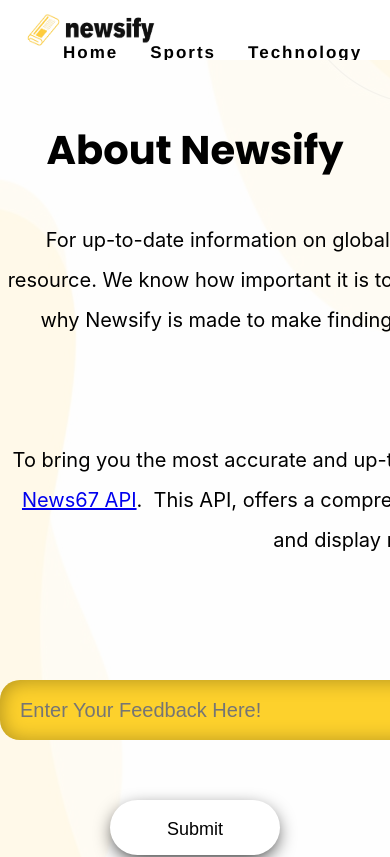
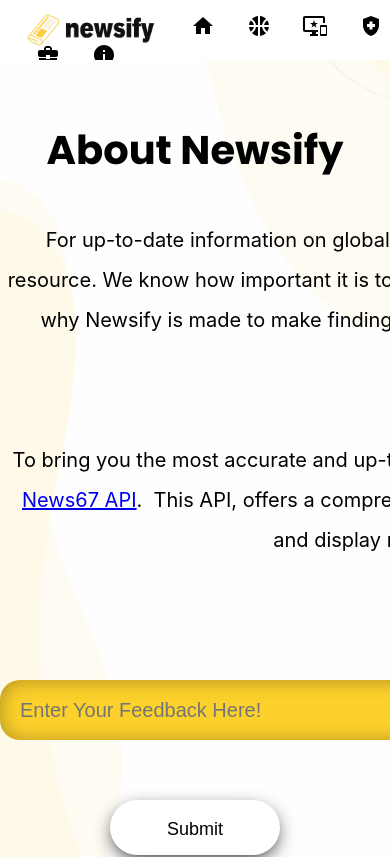
Before and after one commit to anishsinha2003/newsify, a React (Create React App) app: page /about in a window 390 px wide. Shown: the top 857 px of the page. Built offline with nearby package versions, Linux system fonts and the light colour scheme.

Commit message:
final final push

```diff
--- a/src/App.css
+++ b/src/App.css
@@ -379,7 +379,7 @@
   display: grid;
   grid-gap: 13px;
   /* background-color: black; */
-  background-color: rgb(241, 238, 238);
+  background-color: none;
   color: #444;
   width: 100vw;
   height: 700px;
--- a/src/components/NavBar.js
+++ b/src/components/NavBar.js
@@ -1,17 +1,51 @@
 import logo from '../images/logo.png';
 import { Link } from "react-router-dom";
+import React, { useState, useLayoutEffect } from 'react';
+import HomeIcon from '@mui/icons-material/Home';
+import SportsBasketballIcon from '@mui/icons-material/SportsBasketball';
+import ImportantDevicesIcon from '@mui/icons-material/ImportantDevices';
+import HealthAndSafetyIcon from '@mui/icons-material/HealthAndSafety';
+import BusinessCenterIcon from '@mui/icons-material/BusinessCenter';
+import InfoIcon from '@mui/icons-material/Info';
 
 const NavBar = () => {
+  function useWindowSize() {
+    const [size, setSize] = useState([0, 0]);
+    useLayoutEffect(() => {
+      function updateSize() {
+        setSize([window.innerWidth, window.innerHeight]);
+      }
+      window.addEventListener('resize', updateSize);
+      updateSize();
+      return () => window.removeEventListener('resize', updateSize);
+    }, []);
+    return size;
+  }
+  const [width] = useWindowSize();
+  console.log(width)
   return (
     <div className="topnav">
       <img src={logo} alt="logo" className="logo"/>
-        &nbsp;&nbsp;&nbsp;&nbsp;&nbsp;&nbsp;
+      &nbsp;
+      {width >= 800
+        ? <>
+          &nbsp;&nbsp;&nbsp;&nbsp;&nbsp;
           <Link to="/">Home</Link>
           <Link to="/sports">Sports</Link>
           <Link to="/tech">Technology</Link>
           <Link to="/health">Health</Link>
           <Link to="/business">Business</Link>
           <Link to="/about">About</Link>
+        </>
+        : <>
+          <Link to="/"><HomeIcon/></Link>
+          <Link to="/sports"><SportsBasketballIcon/></Link>
+          <Link to="/tech"><ImportantDevicesIcon/></Link>
+          <Link to="/health"><HealthAndSafetyIcon/></Link>
+          <Link to="/business"><BusinessCenterIcon/></Link>
+          <Link to="/about"><InfoIcon/></Link>
+        </>
+      }
     </div>
   )
 }
--- a/src/components/pages/BusinessPage.js
+++ b/src/components/pages/BusinessPage.js
@@ -108,7 +108,6 @@
         : <div>
             <NavBar/>
             <br/><br/><br/><br/>
-            <div className="welcome-div">
             <div className="grid-wrapper">
               {newsTop.map((dict, index) => (
                 index === 0
@@ -166,7 +165,6 @@
                     </div>
               ))}
             </div>
-            </div>
             <br/><br/><br/><br/><br/><br/><br/><br/>
             <div style={{
               textAlign: "center",
--- a/src/components/pages/HealthPage.js
+++ b/src/components/pages/HealthPage.js
@@ -98,7 +98,6 @@
         : <div>
             <NavBar/>
             <br/><br/><br/><br/>
-            <div className="welcome-div">
             <div className="grid-wrapper">
               {newsTop.map((dict, index) => (
                 index === 0
@@ -156,7 +155,6 @@
                     </div>
               ))}
             </div>
-            </div>
             <br/><br/><br/><br/><br/><br/><br/><br/>
             <div style={{
               textAlign: "center",
--- a/src/components/pages/SportsPage.js
+++ b/src/components/pages/SportsPage.js
@@ -105,7 +105,6 @@
         : <div>
             <NavBar/>
             <br/><br/><br/><br/>
-            <div className="welcome-div">
             <div className="grid-wrapper">
               {newsTop.map((dict, index) => (
                 index === 0
@@ -163,7 +162,6 @@
                     </div>
               ))}
             </div>
-            </div>
             <br/><br/><br/><br/><br/><br/><br/><br/>
             <div style={{
               textAlign: "center",
--- a/src/components/pages/TechPage.js
+++ b/src/components/pages/TechPage.js
@@ -100,7 +100,6 @@
         : <div>
             <NavBar/>
             <br/><br/><br/><br/>
-            <div className="welcome-div">
             <div className="grid-wrapper">
               {newsTop.map((dict, index) => (
                 index === 0
@@ -158,7 +157,6 @@
                     </div>
               ))}
             </div>
-            </div>
             <br/><br/><br/><br/><br/><br/><br/><br/>
             <div style={{
               textAlign: "center",
```
Lines whose indentation alone changed are shown as unchanged.
